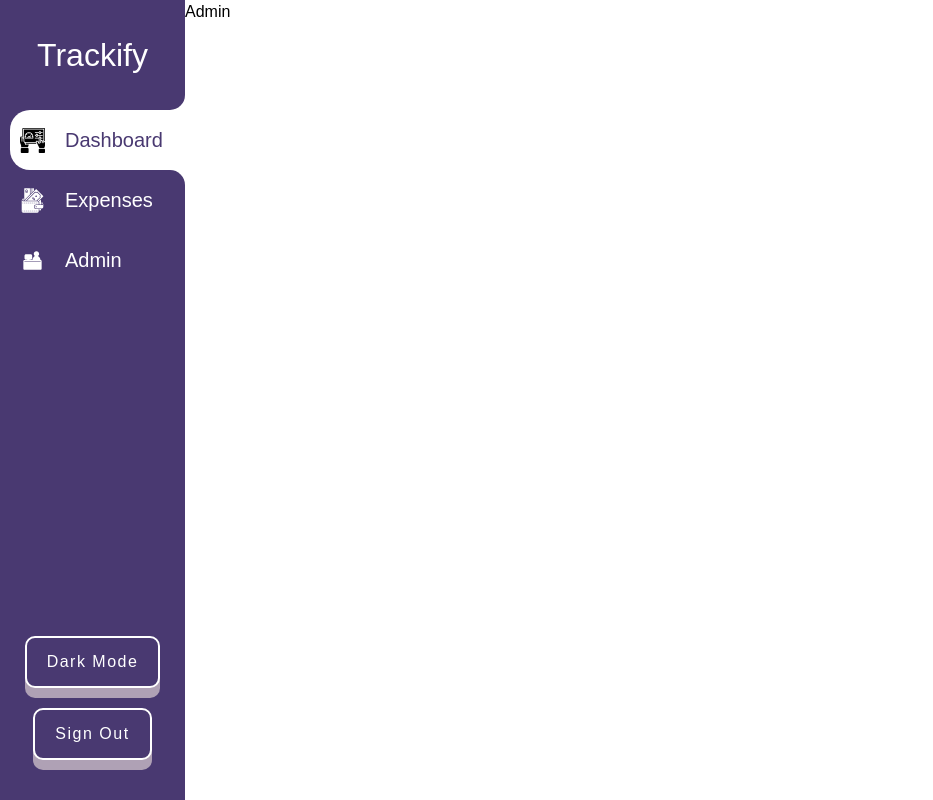
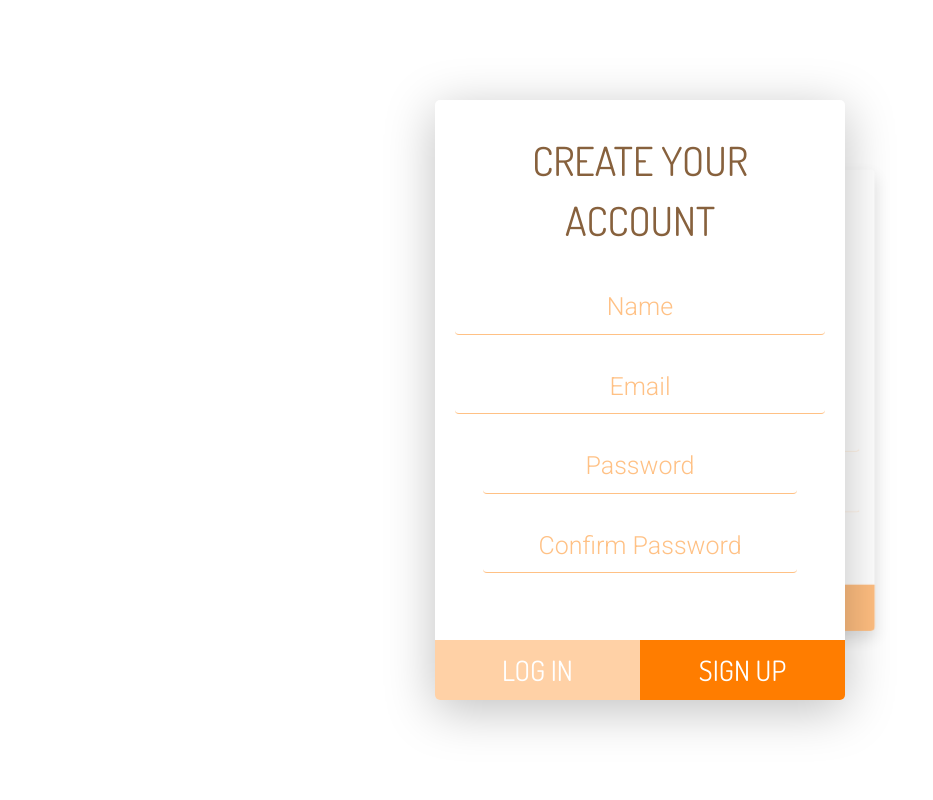
Before and after one commit to deetosh/UI_EXPENSE_TRACKER_2_0, a React (Vite) app: page /app/admin in a window 1280 px wide. Shown: the whole page, without its empty margins (0-933 px from the left). Built offline with nearby package versions, Linux system fonts and the light colour scheme.

Commit message:
routing-error

```diff
--- a/src/App.jsx
+++ b/src/App.jsx
@@ -5,7 +5,6 @@ import './App.css'
 import DButton from './atoms/DButton'
 import { callAPI } from './services/ApiHelper'
 import AuthPage from './modules/auth/authPage'
-import TableExample from './atoms/testable'
 import Navbar from './modules/navbar/navbar'
 import { Outlet } from 'react-router-dom'
 
@@ -31,27 +30,7 @@ function App() {
 
   return (
     <>
-      <div style={{
-        backgroundColor: "var(--bg-primary)",
-        minHeight: "100vh",
-        minWidth:"100vw",
-        display: "flex",
-      }}>
-
-        <div style={{
-          zIndex: 100,
-        }}>
-          <Navbar tabs={tabs}/>
-        </div>
-
-        <div style={{
-          flexGrow:1
-        }}>
-          <Outlet/>
-        </div>
-
-
-      </div>
+      <AuthPage/>
     </>
   )
 }
--- a/src/modules/auth/register.jsx
+++ b/src/modules/auth/register.jsx
@@ -1,5 +1,6 @@
 import React, { useState } from 'react';
 import './auth.css';
+import { callAPI } from '../../services/ApiHelper';
 
 const Register = ({ className, onLoginClick }) => {
   const [formData, setFormData] = useState({
@@ -10,8 +11,9 @@ const Register = ({ className, onLoginClick }) => {
   });
 
   const [errors, setErrors] = useState({});
+  const [loading, setLoading] = useState(false); // Prevent multiple submissions
 
-  //  Email validation regex
+  // ✅ Email validation regex
   const isValidEmail = (email) => /^[^\s@]+@[^\s@]+\.[^\s@]+$/.test(email);
 
   const handleChange = (e) => {
@@ -19,51 +21,67 @@ const Register = ({ className, onLoginClick }) => {
     setErrors({ ...errors, [e.target.name]: '' }); // Clear errors when typing
   };
 
-  const handleSubmit = (e) => {
+  const handleSubmit = async (e) => {
     e.preventDefault();
     let validationErrors = {};
 
-    // Validate Name
+    // ✅ Validate Name
     if (!formData.name.trim()) {
       validationErrors.name = "Name is required";
     }
 
-    // Validate Email
+    // ✅ Validate Email
     if (!formData.email.trim()) {
       validationErrors.email = "Email is required";
     } else if (!isValidEmail(formData.email)) {
       validationErrors.email = "Invalid email format";
     }
 
-    // Validate Password
+    // ✅ Validate Password
     if (!formData.password.trim()) {
       validationErrors.password = "Password is required";
     } else if (formData.password.length < 6) {
       validationErrors.password = "Password must be at least 6 characters";
     }
 
-    // Validate Confirm Password
+    // ✅ Validate Confirm Password
     if (!formData.confirmPassword.trim()) {
       validationErrors.confirmPassword = "Please confirm your password";
     } else if (formData.password !== formData.confirmPassword) {
       validationErrors.confirmPassword = "Passwords do not match";
     }
 
-    // If there are errors, prevent submission
+    // ✅ If there are errors, prevent submission
     if (Object.keys(validationErrors).length > 0) {
       setErrors(validationErrors);
       return;
     }
 
-    // If all validations pass, proceed with submission
-    alert('Registration Successful! 🎉');
+    // ✅ Prepare object for API call
+    const userData = {
+      firstName: formData.name,
+      email: formData.email,
+      password: formData.password,
+    };
+
+    // ✅ Call the API
+    setLoading(true);
+    const response = await callAPI('/signup', 'POST', userData);
+    setLoading(false);
+
+    if (response.status === 200) {
+      alert('Registration Successful! 🎉');
+      setFormData({ name: '', email: '', password: '', confirmPassword: '' }); // Reset form
+    } else {
+      alert(response.message || 'Something went wrong!');
+    }
   };
 
   return (
     <form className={`signUp ${className}`} onSubmit={handleSubmit}>
       <h3>Create Your Account</h3>
 
-      {/* Name Input */}
+      {/* ✅ Name Input */}
       <input
         className="w100"
         type="text"
@@ -75,7 +93,7 @@ const Register = ({ className, onLoginClick }) => {
       />
       {errors.name && <p className="error">{errors.name}</p>}
 
-      {/* Email Input */}
+      {/* ✅ Email Input */}
       <input
         className="w100"
         type="email"
@@ -87,7 +105,7 @@ const Register = ({ className, onLoginClick }) => {
       />
       {errors.email && <p className="error">{errors.email}</p>}
 
-      {/* Password Input */}
+      {/* ✅ Password Input */}
       <input
         type="password"
         name="password"
@@ -97,7 +115,7 @@ const Register = ({ className, onLoginClick }) => {
       />
       {errors.password && <p className="error">{errors.password}</p>}
 
-      {/* Confirm Password Input */}
+      {/* ✅ Confirm Password Input */}
       <input
         type="password"
         name="confirmPassword"
@@ -110,7 +128,9 @@ const Register = ({ className, onLoginClick }) => {
       <button className="form-btn sx log-in" type="button" onClick={onLoginClick}>
         Log In
       </button>
-      <button className="form-btn dx" type="submit">Sign Up</button>
+      <button className="form-btn dx" type="submit" disabled={loading}>
+        {loading ? 'Signing Up...' : 'Sign Up'}
+      </button>
     </form>
   );
 };
--- a/src/services/ApiHelper.js
+++ b/src/services/ApiHelper.js
@@ -18,14 +18,14 @@ export const callAPI = async (URL, method = 'POST',body=null, params = null) =>
       const response = await axios(config);
       return {
         status: response.data?.status,
-        message: response.data?.message,
+        message: response.data?.message || "Success",
         data: response.data?.data ? response.data.data : null,
       };
     } catch (error) {
       console.error(error);
       return {
-        status: error.status || null,
-        message: error.message || null,
+        status: error.status || 500,
+        message: error.message || "An Error Occured",
         data: error.response || null
       };
     }
```
